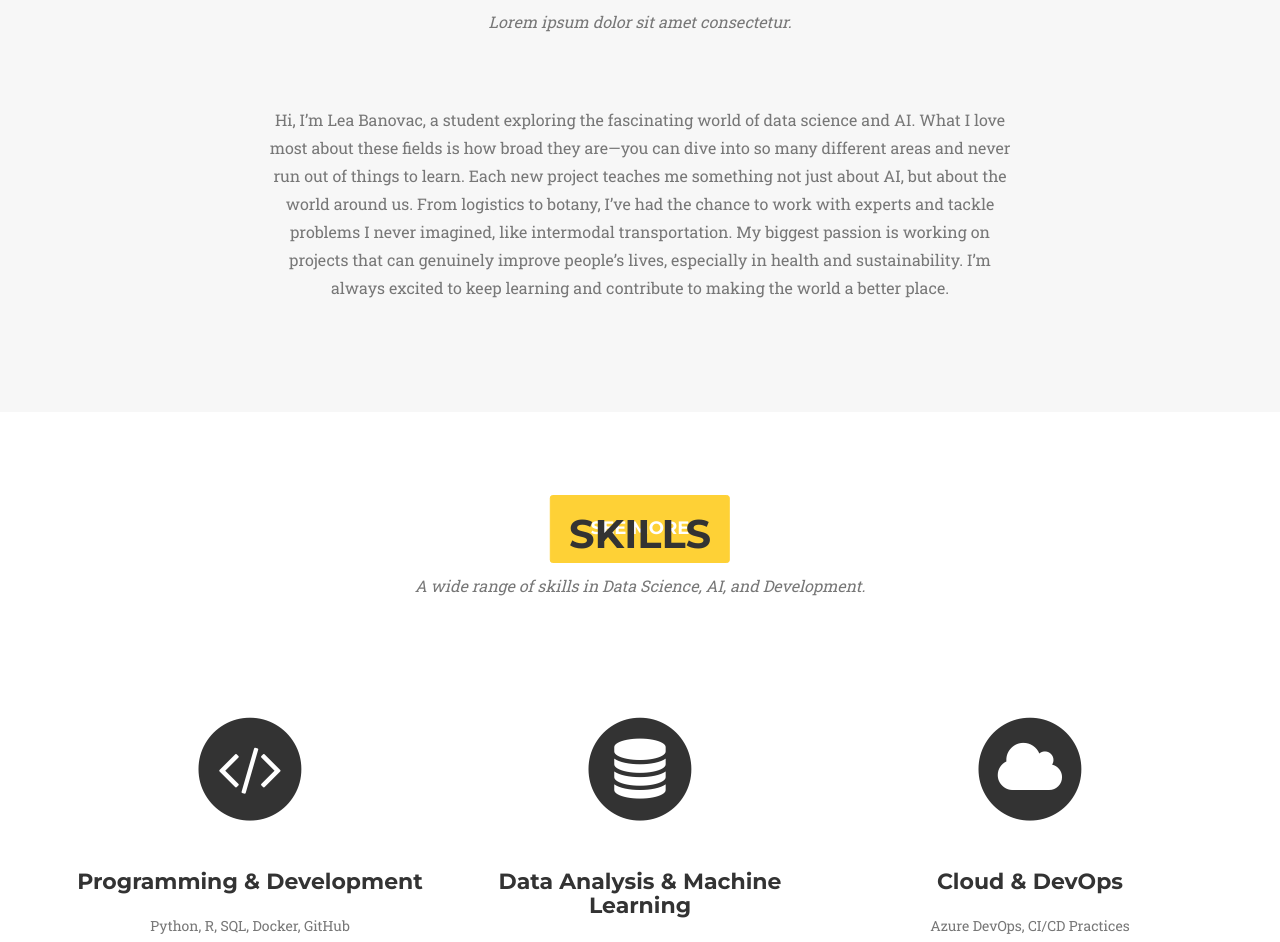
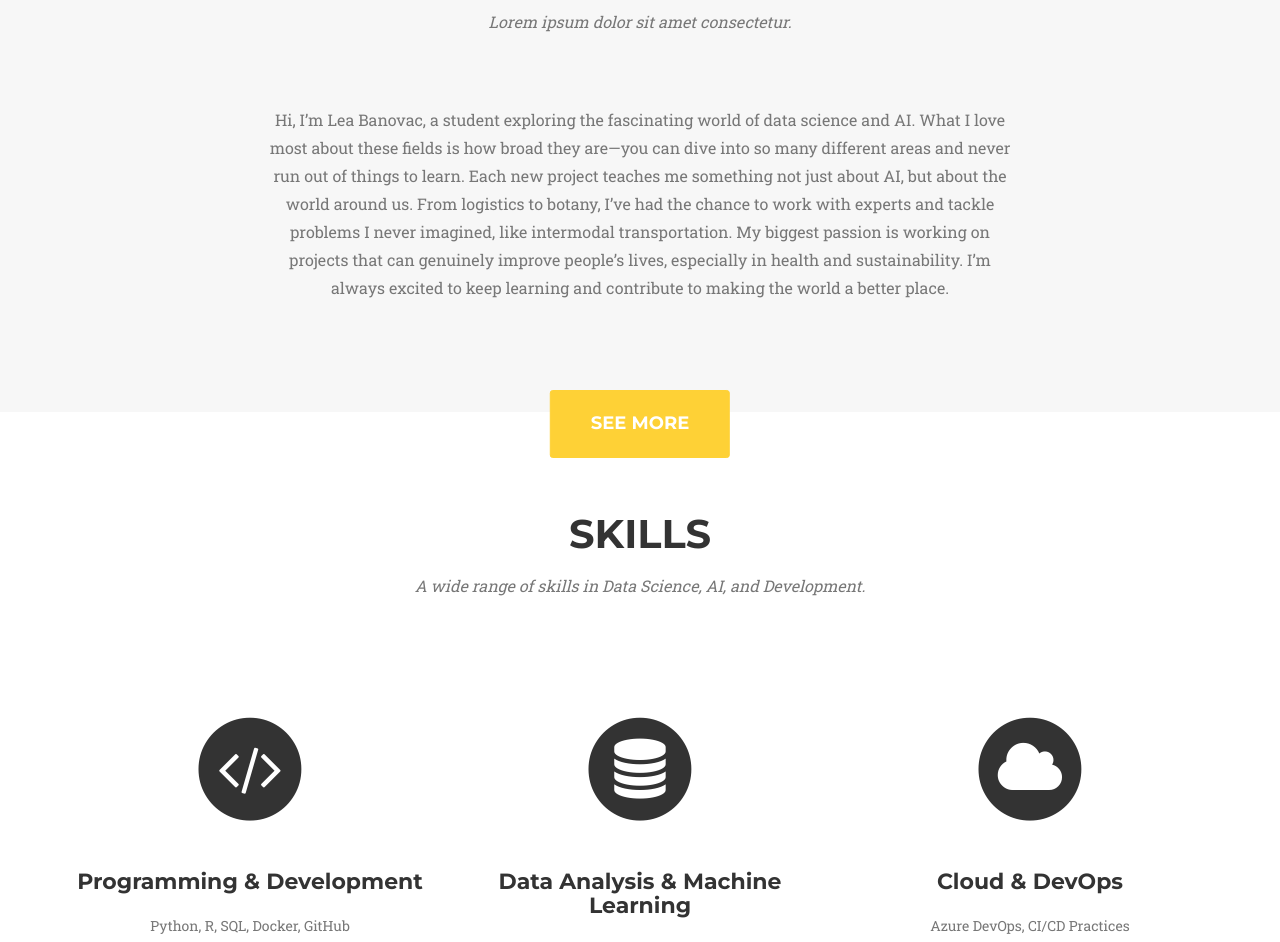
Before and after one commit to leabanovac224055/leabanovac224055.github.io, a Jekyll site: the page built from index.html, in a window 1280 px wide and 1400 px high, scrolled down 472 px. Shown: the part 370-1312 px from the top of the window. Built offline with Jekyll 4.4.1, drawn with Linux system fonts in a browser that asks for light colours; some web fonts are replaced.

Commit message:
Update agency.css

```diff
--- a/_includes/css/agency.css
+++ b/_includes/css/agency.css
@@ -285,7 +285,7 @@ header .intro-text {
 
 .btn-xl {
     position: absolute;
-    bottom: -5px; /* Distance from the bottom of the section */
+    bottom: 100px; /* Distance from the bottom of the section */
     left: 50%;
     transform: translateX(-50%); /* Center the button horizontally */
 }
```
